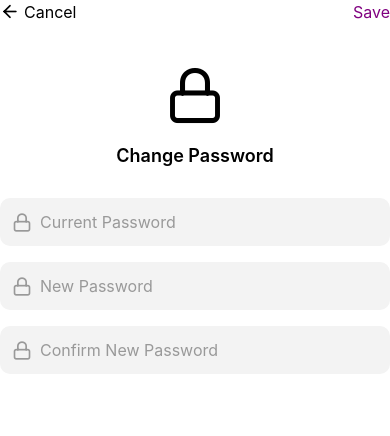
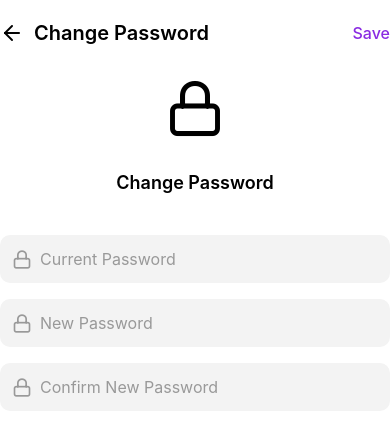
Before and after one commit to ServanaApplication/frontend_mobile, a React Native app: screen /ChangePassword in a window 390 px wide. Shown: the top 436 px of the page. Built offline with nearby package versions, Linux system fonts and the light colour scheme.

Commit message:
cancel size

```diff
--- a/screens/ChangePassword.jsx
+++ b/screens/ChangePassword.jsx
@@ -15,15 +15,15 @@ export default function ChangePasswordScreen() {
   return (
     <SafeAreaView style={styles.container}>
       <View style={styles.header}>
-        <TouchableOpacity style={styles.leftAction}>
-          <Feather
-            name="arrow-left"
-            size={20}
-            color="black"
-            style={styles.arrowIcon}
-          />
-          <Text style={styles.cancelText}>Cancel</Text>
-        </TouchableOpacity>
+        <View style={styles.leftHeader}>
+          <TouchableOpacity
+            style={styles.backButton}
+            onPress={() => navigation.goBack()}
+          >
+            <Feather name="arrow-left" size={24} color="black" />
+          </TouchableOpacity>
+          <Text style={styles.headerText}>Change Password</Text>
+        </View>
         <TouchableOpacity onPress={() => navigation.navigate("SuccessScreen")}>
           <Text style={styles.saveText}>Save</Text>
         </TouchableOpacity>
@@ -38,12 +38,7 @@ export default function ChangePasswordScreen() {
 
       <View style={styles.inputContainer}>
         <View style={styles.inputWrapper}>
-          <Feather
-            name="lock"
-            size={20}
-            color="#999"
-            style={styles.inputIcon}
-          />
+          <Feather name="lock" size={20} color="#999" style={styles.inputIcon} />
           <TextInput
             placeholder="Current Password"
             placeholderTextColor="#999"
@@ -53,12 +48,7 @@ export default function ChangePasswordScreen() {
         </View>
 
         <View style={styles.inputWrapper}>
-          <Feather
-            name="lock"
-            size={20}
-            color="#999"
-            style={styles.inputIcon}
-          />
+          <Feather name="lock" size={20} color="#999" style={styles.inputIcon} />
           <TextInput
             placeholder="New Password"
             placeholderTextColor="#999"
@@ -68,12 +58,7 @@ export default function ChangePasswordScreen() {
         </View>
 
         <View style={styles.inputWrapper}>
-          <Feather
-            name="lock"
-            size={20}
-            color="#999"
-            style={styles.inputIcon}
-          />
+          <Feather name="lock" size={20} color="#999" style={styles.inputIcon} />
           <TextInput
             placeholder="Confirm New Password"
             placeholderTextColor="#999"
@@ -90,38 +75,39 @@ const styles = StyleSheet.create({
   container: {
     flex: 1,
     backgroundColor: "#fff",
-    padding: 24,
-    justifyContent: "flex-start",
+    paddingTop: 20,
+    paddingHorizontal: 20,
   },
   header: {
     flexDirection: "row",
     justifyContent: "space-between",
     alignItems: "center",
-    marginBottom: 40,
   },
-  leftAction: {
+  leftHeader: {
     flexDirection: "row",
     alignItems: "center",
   },
-  arrowIcon: {
-    marginRight: 4,
+  backButton: {
+    marginRight: 10,
   },
-  cancelText: {
-    fontSize: 16,
-    color: "black",
+  headerText: {
+    fontSize: 20,
+    fontWeight: "600",
   },
   saveText: {
     fontSize: 16,
-    color: "purple",
+    color: "#8a2be2",
+    fontWeight: "500",
   },
   lockIcon: {
     alignItems: "center",
-    marginBottom: 16,
+    marginVertical: 30,
   },
   title: {
     fontSize: 18,
     fontWeight: "600",
     textAlign: "center",
+    marginBottom: 10,
   },
   subtitle: {
     fontSize: 14,
```
